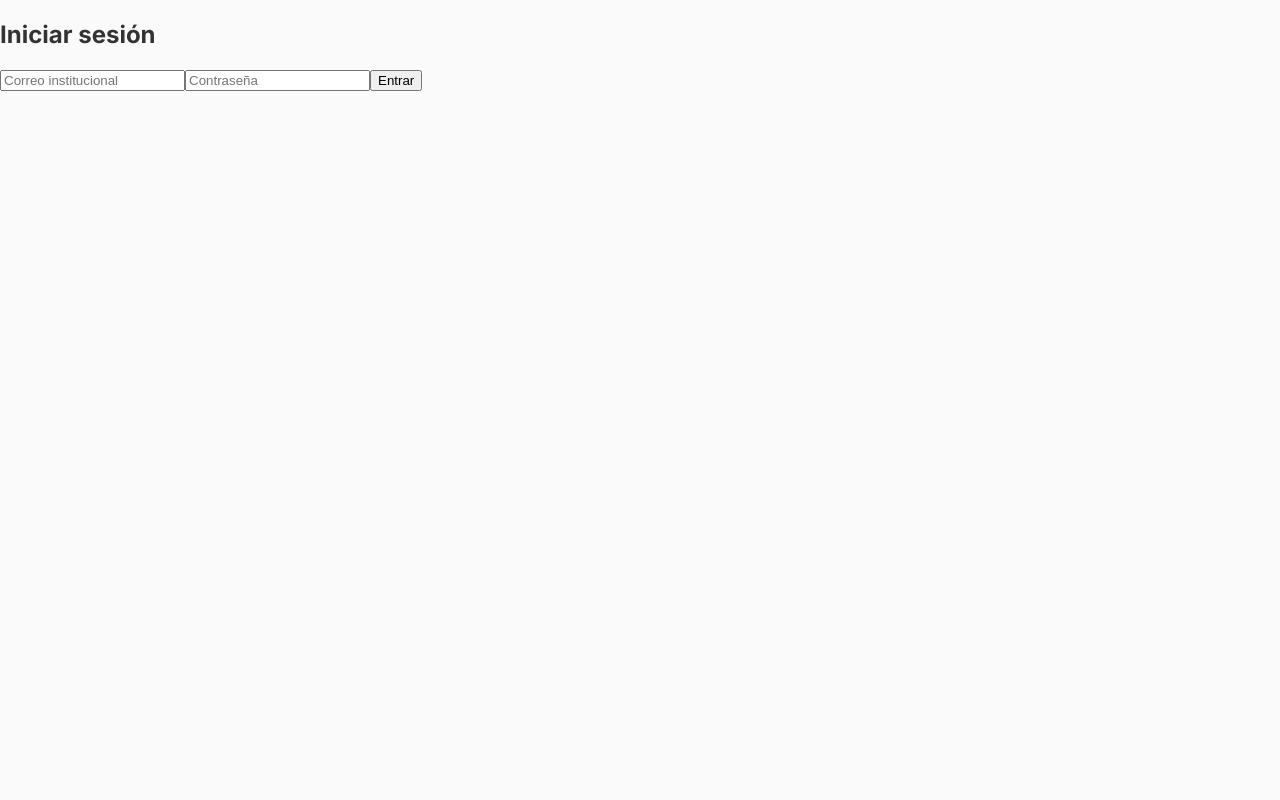
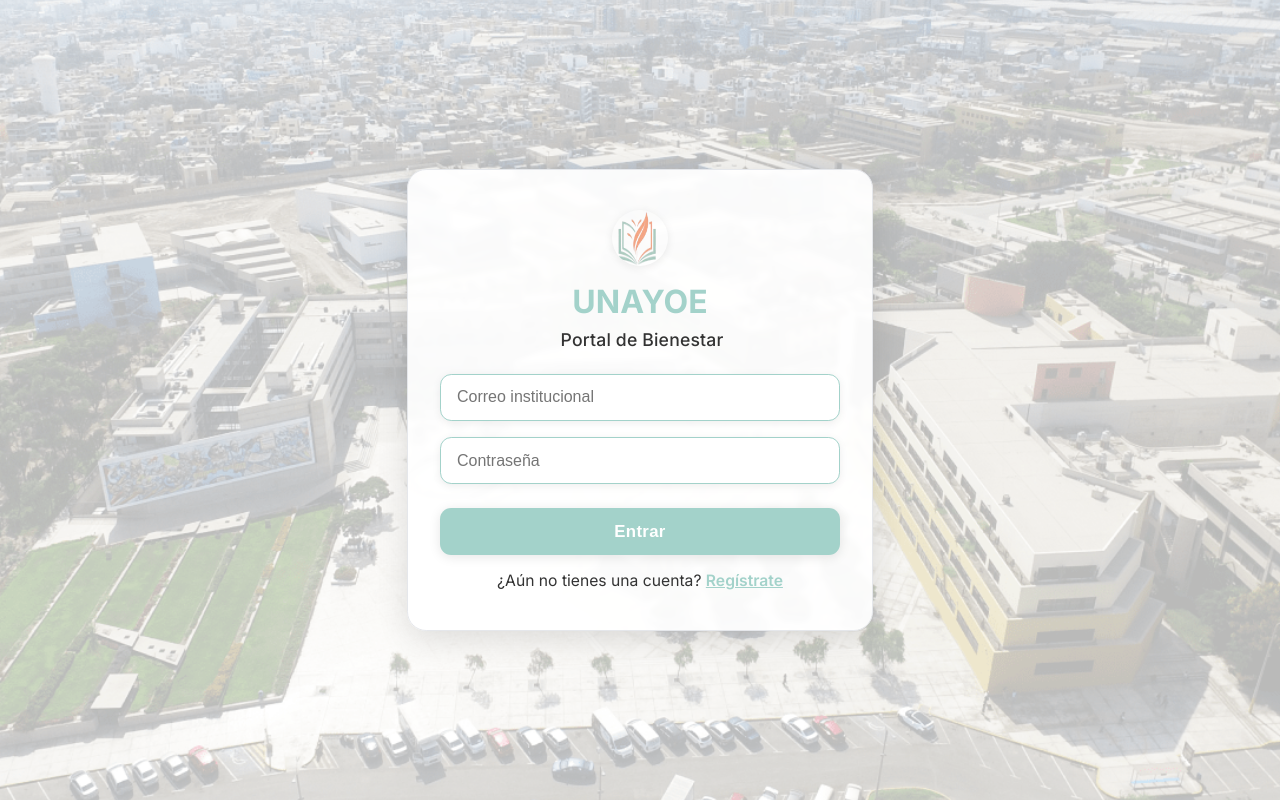
Before and after one commit to jatmnk9/UNAYOE-web, a React (Vite) app in the folder frontend/: page /login in a window 1280 px wide. Built offline with nearby package versions, Linux system fonts and the light colour scheme.

Commit message:
Arreglando estilos iniciales

```diff
--- a/frontend/src/pages/Login.jsx
+++ b/frontend/src/pages/Login.jsx
@@ -1,6 +1,6 @@
-// src/pages/Login.jsx
 import { useState, useContext } from "react";
 import { AuthContext } from "../context/AuthContext";
+import { Link } from "react-router-dom";
 
 export default function Login() {
   const { login } = useContext(AuthContext);
@@ -13,16 +13,123 @@ export default function Login() {
   };
 
   return (
-    <div className="flex justify-center items-center min-h-screen bg-gray-50">
-      <form onSubmit={handleSubmit} className="bg-white p-8 rounded-lg shadow-lg w-80">
-        <h2 className="text-xl font-semibold mb-4 text-center">Iniciar sesión</h2>
+    <div
+      className="login-bg"
+      style={{
+        minHeight: "100vh",
+        width: "100vw",
+        display: "flex",
+        alignItems: "center",
+        justifyContent: "center",
+        position: "relative",
+        overflow: "hidden",
+      }}
+    >
+      {/* Fondo con imagen y overlay blanco translúcido */}
+      <div
+        style={{
+          position: "absolute",
+          inset: 0,
+          width: "100%",
+          height: "100%",
+          backgroundImage: "url('/fondo.png')",
+          backgroundSize: "cover",
+          backgroundPosition: "center",
+          backgroundRepeat: "no-repeat",
+          zIndex: 0,
+        }}
+      />
+      <div
+        style={{
+          position: "absolute",
+          inset: 0,
+          width: "100%",
+          height: "100%",
+          background: "rgba(255,255,255,0.7)",
+          zIndex: 1,
+        }}
+      />
+      <div
+        className="login-card"
+        style={{
+          maxWidth: "400px",
+          width: "100%",
+          margin: "2rem auto",
+          padding: "2.5rem 2rem",
+          borderRadius: "1.2rem",
+          boxShadow: "0 8px 32px rgba(0,0,0,0.12)",
+          background: "rgba(255,255,255,0.92)",
+          backdropFilter: "blur(2px)",
+          position: "relative",
+          zIndex: 2,
+          display: "flex",
+          flexDirection: "column",
+        }}
+      >
+        <div
+          className="login-header-wrapper"
+          style={{ marginBottom: "1.5rem", textAlign: "center" }}
+        >
+          <img
+            src="/isotipo.png"
+            alt="UNAYOE Isotipo"
+            style={{
+              width: 56,
+              height: 56,
+              marginBottom: "0.5rem",
+              borderRadius: "50%",
+              boxShadow: "0 2px 8px rgba(0,0,0,0.08)",
+            }}
+          />
+          <h1
+            className="login-title"
+            style={{
+              fontSize: "2rem",
+              color: "var(--color-primary)",
+              fontWeight: 700,
+              marginBottom: "0.5rem",
+            }}
+          >
+            UNAYOE
+          </h1>
+          <div
+            className="sidebar-logo-light"
+            style={{
+              fontSize: "1.1rem",
+              color: "var(--color-dark)",
+              letterSpacing: "0.01em",
+            }}
+          >
+            Portal de Bienestar
+          </div>
+        </div>
+        <form onSubmit={handleSubmit} style={{ width: "100%" }}>
           <input
             type="email"
             placeholder="Correo institucional"
             value={email}
             onChange={(e) => setEmail(e.target.value)}
             required
-          className="border rounded w-full p-2 mb-3"
+            className="login-input"
+            style={{
+              fontSize: "1rem",
+              marginBottom: "1rem",
+              border: "1.5px solid var(--color-primary)",
+              borderRadius: "0.7rem",
+              padding: "0.85rem 1rem",
+              boxShadow: "0 2px 8px rgba(0,0,0,0.07)",
+              outline: "none",
+              transition: "border 0.2s, box-shadow 0.2s",
+              background: "#fff",
+              width: "100%",
+              boxSizing: "border-box",
+            }}
+            onFocus={e =>
+              (e.target.style.borderColor = "var(--color-dark)")
+            }
+            onBlur={e =>
+              (e.target.style.borderColor = "var(--color-primary)")
+            }
           />
           <input
             type="password"
@@ -30,15 +137,70 @@ export default function Login() {
             value={password}
             onChange={(e) => setPassword(e.target.value)}
             required
-          className="border rounded w-full p-2 mb-3"
+            className="login-input"
+            style={{
+              fontSize: "1rem",
+              marginBottom: "1.5rem",
+              border: "1.5px solid var(--color-primary)",
+              borderRadius: "0.7rem",
+              padding: "0.85rem 1rem",
+              boxShadow: "0 2px 8px rgba(0,0,0,0.07)",
+              outline: "none",
+              transition: "border 0.2s, box-shadow 0.2s",
+              background: "#fff",
+              width: "100%",
+              boxSizing: "border-box",
+            }}
+            onFocus={e =>
+              (e.target.style.borderColor = "var(--color-dark)")
+            }
+            onBlur={e =>
+              (e.target.style.borderColor = "var(--color-primary)")
+            }
           />
           <button
             type="submit"
-          className="bg-blue-600 text-white w-full py-2 rounded hover:bg-blue-700"
+            className="login-btn"
+            style={{
+              background: "var(--color-primary)",
+              color: "#fff",
+              fontWeight: 600,
+              fontSize: "1.05rem",
+              letterSpacing: "0.02em",
+              width: "100%",
+              padding: "0.85rem 0",
+              borderRadius: "0.7rem",
+              border: "none",
+              boxShadow: "0 2px 12px rgba(0,0,0,0.10)",
+              cursor: "pointer",
+              transition: "background 0.2s, box-shadow 0.2s",
+              marginBottom: "1rem",
+            }}
+            onMouseOver={e =>
+              (e.target.style.background = "var(--color-dark)")
+            }
+            onMouseOut={e =>
+              (e.target.style.background = "var(--color-primary)")
+            }
           >
             Entrar
           </button>
         </form>
+        <div style={{ textAlign: "center", fontSize: "0.98rem" }}>
+          ¿Aún no tienes una cuenta?{" "}
+          <Link
+            to="/signup"
+            style={{
+              color: "var(--color-primary)",
+              fontWeight: 600,
+              textDecoration: "underline",
+              cursor: "pointer",
+            }}
+          >
+            Regístrate
+          </Link>
+        </div>
+      </div>
     </div>
   );
 }
--- a/frontend/src/pages/PsychologistPortal.jsx
+++ b/frontend/src/pages/PsychologistPortal.jsx
@@ -1,96 +1,78 @@
-// src/pages/PsychologistPortal.jsx (Ahora es el Layout Principal)
+// src/pages/PsychologistPortal.jsx
 
 import { useAuth } from "../context/AuthContext";
 import { Link, Outlet, useLocation } from "react-router-dom";
+import { Home as HomeIcon, NotebookPen, LogOut } from 'lucide-react';
 
 export default function PsychologistPortal() {
-    // 💡 CORRECCIÓN 1: Usar 'logout' y quitar 'signOutUser' y 'authLoading'
     const { user, logout } = useAuth();
     const location = useLocation();
 
-    // Función para cerrar la sesión (ahora usa la función 'logout' del contexto)
+    const baseUrl = "/psychologist";
+
     const handleLogout = () => {
-        // En el AuthContext que proporcionaste, 'logout' no es asíncrono y solo limpia el estado.
-        // Si más adelante lo haces asíncrono para llamar a una API, puedes añadir 'await'.
         logout();
-        // No necesitamos un chequeo de error si el 'logout' es simplemente local.
     };
 
-    // 💡 Nota: Quitamos el bloque 'if (authLoading)' ya que no está en tu AuthContext.
-    // La redirección por falta de 'user' se maneja en el componente PrivateRoute en App.jsx.
-
-    // URL base para los enlaces del portal
-    const baseUrl = "/psychologist";
-
-    // 💡 CORRECCIÓN 2: Función para el enlace activo/inactivo
-    // Ahora usa startsWith para manejar rutas anidadas con parámetros
     const getNavLinkClass = (path) => {
         const currentPath = location.pathname;
-
-        // Compara la ruta exacta para el Dashboard
         if (path === baseUrl) {
             return currentPath === baseUrl || currentPath === `${baseUrl}/`
-                ? "bg-indigo-600 text-white font-bold p-2 rounded block transition duration-150"
-                : "text-gray-700 hover:bg-gray-200 p-2 rounded block transition duration-150";
+                ? "sidebar-nav-button active"
+                : "sidebar-nav-button";
         }
-
-        // Usa startsWith para los módulos que tienen subrutas (como /seguimiento/123)
         return currentPath.startsWith(path)
-            ? "bg-indigo-600 text-white font-bold p-2 rounded block transition duration-150"
-            : "text-gray-700 hover:bg-gray-200 p-2 rounded block transition duration-150";
+            ? "sidebar-nav-button active"
+            : "sidebar-nav-button";
     };
 
     return (
-        <div className="min-h-screen flex bg-gray-100">
-
-            {/* Barra Lateral / Navegación del Portal */}
-            <aside className="w-64 bg-white shadow-xl flex flex-col p-6">
-                <h1 className="text-3xl font-extrabold text-indigo-800 mb-8 border-b pb-4">
-                    👋 Portal Psicólogo
+        <div className="portal-layout-container">
+            {/* Barra Lateral / Navegación */}
+            <aside className="portal-sidebar">
+                {/* Logo UNAYOE */}
+                <h1 className="sidebar-logo">
+                    <img src="/isotipo.png" alt="UNAYOE Isotipo" className="sidebar-logo-image" />
+                    <span>UNAYOE</span> <div className="sidebar-logo-light">Psicólogo</div>
                 </h1>
 
-                <div className="flex-grow">
-                    <p className="text-sm font-semibold text-gray-500 mb-4">Módulos</p>
-                    <nav className="space-y-2">
+                <div className="sidebar-user-header">
+                    <p className="sidebar-user-email">
+                        Conectado como:
+                        <span>{user?.email || 'N/A'}</span>
+                    </p>
+                    <button
+                        onClick={handleLogout}
+                        className="sidebar-logout-button"
+                    >
+                        <LogOut className="sidebar-nav-icon inline-block align-middle" />
+                        Cerrar Sesión
+                    </button>
+                </div>
 
-                        {/* Enlace al Dashboard de inicio (Ruta: /psychologist) */}
+                <div className="portal-sidebar-content-wrapper">
+                    <p className="sidebar-modules-title">Módulos</p>
+                    <nav className="sidebar-nav">
                         <Link
                             to={baseUrl}
                             className={getNavLinkClass(baseUrl)}
                         >
-                            🏠 Dashboard
+                            <HomeIcon className="sidebar-nav-icon" />Dashboard
                         </Link>
-
-                        {/* Enlace al Módulo de Seguimiento (Ruta: /psychologist/seguimiento) */}
                         <Link
                             to={`${baseUrl}/seguimiento`}
                             className={getNavLinkClass(`${baseUrl}/seguimiento`)}
                         >
-                            📝 Seguimiento Diario
+                            <NotebookPen className="sidebar-nav-icon" />Seguimiento Diario
                         </Link>
-
                     </nav>
-                </div>
-
-                {/* Info y Botón de Cerrar Sesión */}
-                <div className="mt-auto pt-4 border-t">
-                    <p className="text-sm text-gray-600 mb-2 truncate">
-                        Conectado como: **{user?.email || 'N/A'}**
-                    </p>
-                    <button
-                        onClick={handleLogout}
-                        className="w-full px-4 py-2 bg-red-500 text-white rounded hover:bg-red-600 transition duration-150 shadow-md"
-                    >
-                        Cerrar Sesión
-                    </button>
                 </div>
             </aside>
 
-            {/* Contenido Principal (donde se renderizarán los módulos) */}
-            <main className="flex-1 p-8 overflow-y-auto">
+            {/* Contenido Principal */}
+            <main className="portal-main-content">
                 <Outlet />
             </main>
-
         </div>
     );
 }
```
Also changed, not shown: frontend/src/pages/PsychologistDashboard.jsx (+27 -11 lines), frontend/public/fondo.png (added), 1 other file (tests, documents, lock files or other folders). Lines whose indentation alone changed are shown as unchanged.
